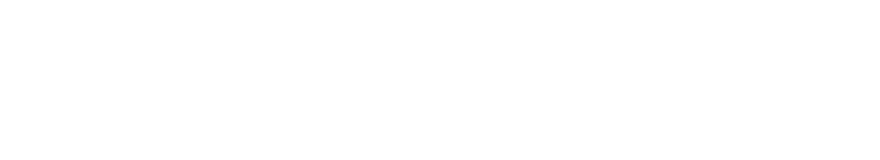
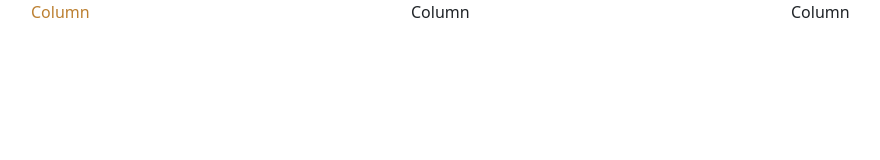
Before and after one commit to he-patrick/connectearl, a plain HTML site: page home.html in a window 1280 px wide. Shown: the whole page, without its empty margins (51-931 px from the left). Drawn offline with nearby package versions, Linux system fonts and the light colour scheme.

Commit message:
added bootstrap

```diff
--- a/home.html
+++ b/home.html
@@ -0,0 +1,40 @@
+<!DOCTYPE html>
+<html lang="en">
+<head>
+    <meta charset="UTF-8">
+    <meta http-equiv="X-UA-Compatible" content="IE=edge">
+    <meta name="viewport" content="width=device-width, initial-scale=1.0">
+    <title>Document</title>
+
+    <style>
+        .patrick{
+            color: rgb(188, 128, 50);
+        }
+
+
+
+    </style>
+
+
+    <link href="https://cdn.jsdelivr.net/npm/bootstrap@5.2.3/dist/css/bootstrap.min.css" rel="stylesheet" integrity="sha384-rbsA2VBKQhggwzxH7pPCaAqO46MgnOM80zW1RWuH61DGLwZJEdK2Kadq2F9CUG65" crossorigin="anonymous">
+
+</head>
+<body>
+
+    <div class="container">
+        <div class="row">
+          <div class="col patrick">
+            Column
+          </div>
+          <div class="col">
+            Column
+          </div>
+          <div class="col">
+            Column
+          </div>
+        </div>
+    </div>
+
+    <script src="https://cdn.jsdelivr.net/npm/bootstrap@5.2.3/dist/js/bootstrap.bundle.min.js" integrity="sha384-kenU1KFdBIe4zVF0s0G1M5b4hcpxyD9F7jL+jjXkk+Q2h455rYXK/7HAuoJl+0I4" crossorigin="anonymous"></script>
+</body>
+</html>
```
Also changed, not shown: index.html (+0 -5 lines).
